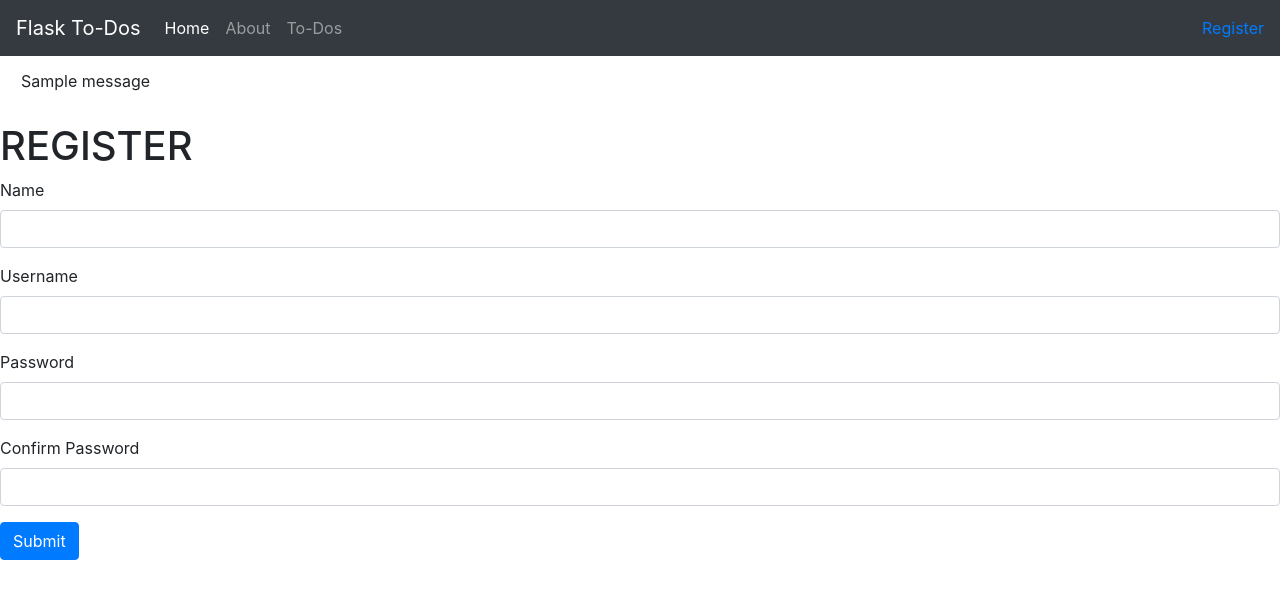
After one commit to HeftyB/flask, a Flask app: page /register in a window 1280 px wide. The commit adds this page. Shown: the top 599 px of the page. Run offline with Flask 2, Linux system fonts and the light colour scheme; one stand-in notice (Sample message) is shown; some libraries are stand-ins or nearby versions.

Commit message:
the start of users

```diff
--- a/app.py
+++ b/app.py
@@ -1,10 +1,26 @@
 # Imports the Flask framework
-from flask import Flask, render_template
+from flask import Flask, render_template, flash, redirect, url_for, session, request, logging
 # Imports the data from data.py
 from data import todos
 
+from flask_mysqldb import MySQL
+
+from wtforms import Form, StringField, TextAreaField, PasswordField, validators
+
+from passlib.hash import sha256_crypt
+
 # Create an instance of the flask Class
 app = Flask(__name__)
+
+
+
+app.config["MYSQL_HOST"] = "localhost"
+app.config["MYSQL_USER"] = "root"
+app.config["MYSQL_PASSWORD"] = "as123456"
+app.config["MYSQL_DB"] = "todoapp"
+app.config["MYSQL_CURSORCLASS"] = "DictCursor"
+
+mysql = MySQL(app)
 
 # Var for data in data.py
 Todos = todos()
@@ -28,6 +44,41 @@ def todos():
 def todo(id):
     return render_template("todo.html", id=id)
 
+class RegisterForm(Form):
+    name = StringField("Name", [validators.Length(min=1, max=50)])
+    username = StringField("Username", [validators.Length(min=4, max=25)])
+    # email = StringField("Email", [validators.Length(min=6, max=50)])
+    password = PasswordField("Password", [
+        validators.DataRequired(),
+        validators.EqualTo("confirm", message="Passwords do not match")
+    ])
+    confirm = PasswordField("Confirm Password")
+
+
+@app.route("/register", methods=["GET", "POST"])
+def register():
+    form = RegisterForm(request.form)
+    if request.method == "POST" and form.validate():
+        name = form.name.data
+        # email = form.email.data
+        username = form.username.data
+        password = sha256_crypt.encrypt(str(form.password.data))
+
+        cur = mysql.connection.cursor()
+
+        cur.execute("INSERT INTO users(name, username, password) VALUES(%s, %s, %s)", (name, username, password))
+
+        mysql.connection.commit()
+
+        cur.close()
+
+        flash("You are now registered!", "success")
+
+        return redirect(url_for("login"))
+
+    return render_template("register.html", form=form)
+
 # Runs the flask application, debug parameter auto-retarts the server after changes
 if __name__ == "__main__":
+    app.secret_key="secrets"
     app.run(debug=True)
--- /dev/null
+++ b/templates/includes/_formhelpers.html
@@ -0,0 +1,9 @@
+{% macro render_field(field) %}
+    {{ field.label }}
+    {{ field(**kwargs)|safe }}
+    {% if field.errors %}
+        {% for error in field.errors %}
+            <span class="help-inline">{{ error }}</span>
+        {% endfor %}
+    {% endif %}
+{% endmacro %}
--- /dev/null
+++ b/templates/includes/_messages.html
@@ -0,0 +1,7 @@
+{% with messages = get_flashed_messages(with_categories=true) %}
+    {% if messages %}
+        {% for category, message in messages %}
+            <div class="alert alert-{{ categoryv}}">{{ message }}</div>
+        {% endfor %}
+    {% endif %}
+{% endwith %}
--- a/templates/includes/_navbar.html
+++ b/templates/includes/_navbar.html
@@ -30,16 +30,10 @@
         <a class="nav-link" href="/todos">To-Dos</a>
       </li>
     </ul>
-    <form class="form-inline my-2 my-lg-0">
-      <input
-        class="form-control mr-sm-2"
-        type="text"
-        placeholder="Search"
-        aria-label="Search"
-      />
-      <button class="btn btn-secondary my-2 my-sm-0" type="submit">
-        Search
-      </button>
+
+    <ul class="nav navbar-nav navbar-right">
+      <li><a href="/register">Register</a></li>
+    </ul>
     </form>
   </div>
 </nav>
--- a/templates/layout.html
+++ b/templates/layout.html
@@ -11,6 +11,7 @@
 <body>
     {% include "includes/_navbar.html" %}
     <div class="container-fluid"></div>
+        {% include "includes/_messages.html" %}
         {% block body %} {% endblock %}
     </div>
     <script src="https://stackpath.bootstrapcdn.com/bootstrap/4.5.2/js/bootstrap.min.js"></script>
--- /dev/null
+++ b/templates/register.html
@@ -0,0 +1,21 @@
+{% extends "layout.html" %}
+
+{% block body%}
+    <h1>REGISTER</h1>
+    {% from "includes/_formhelpers.html" import render_field %}
+    <form method="POST" action="">
+        <div class="form-group">
+            {{render_field(form.name, class_="form-control")}}
+        </div>
+        <div class="form-group">
+            {{render_field(form.username, class_="form-control")}}
+        </div>
+        <div class="form-group">
+            {{render_field(form.password, class_="form-control")}}
+        </div>
+        <div class="form-group">
+            {{render_field(form.confirm, class_="form-control")}}
+        </div>
+        <p><input type="submit" class="btn btn-primary" value="Submit"></p>
+    </form>
+{% endblock %}
```
